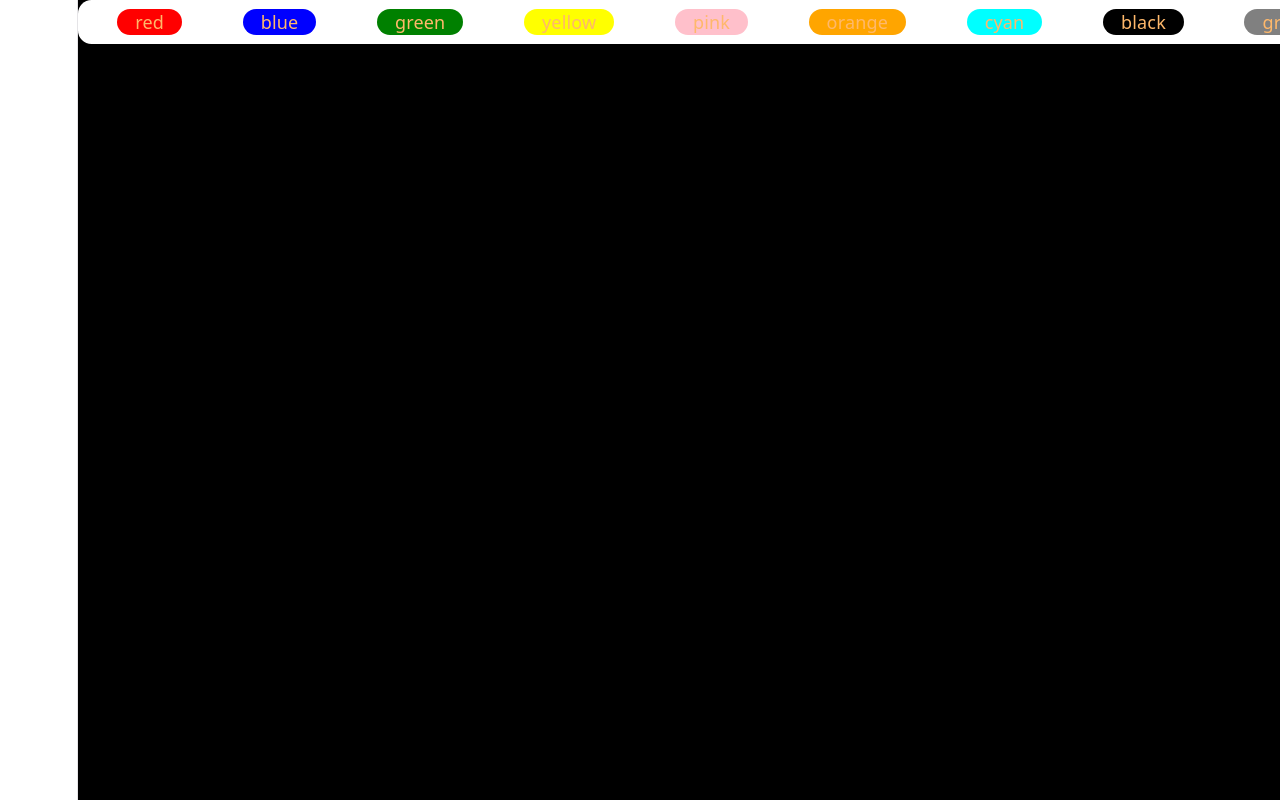
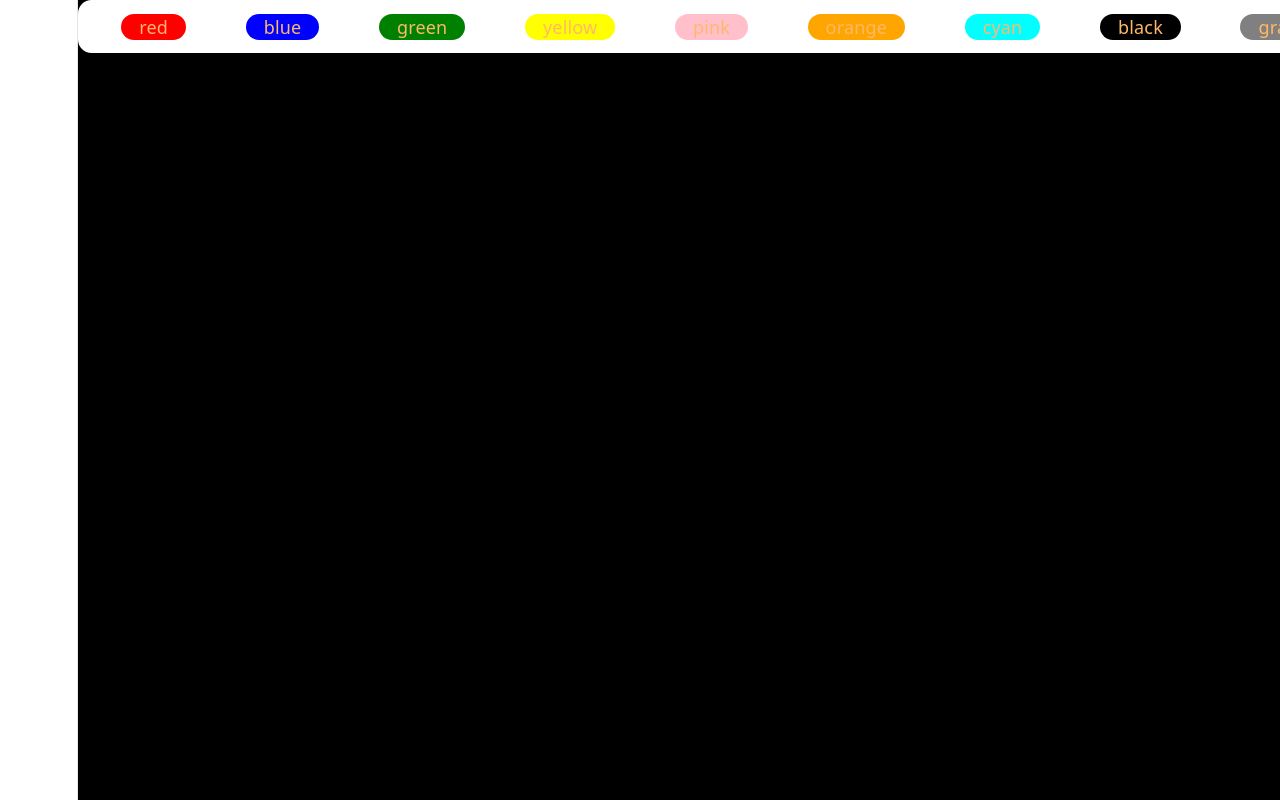
Before and after one commit to gauravgupta926099-lang/frontend-projects, a React (Vite) app in the folder react-projects/backgroundchanger/: page / in a window 1280 px wide. Shown: the top 800 px of the page. Built offline with nearby package versions, Linux system fonts and the light colour scheme.

Commit message:
Update App.jsx

```diff
--- a/react-projects/backgroundchanger/src/App.jsx
+++ b/react-projects/backgroundchanger/src/App.jsx
@@ -5,7 +5,7 @@ function App() {
 
     let [backgroundColor, setColor] = useState("black");
     return (<div className="h-dvh bg-black w-dvw" style={{ backgroundColor }}>
-        <div className="w-dvw flex items-center rounded-xl justify-around p-2 bg-white">
+        <div className="w-dvw flex items-center rounded-xl justify-around p-3 bg-white">
             <Button color="red" onClick={() => setColor("red")} />
             <Button color="blue" onClick={() => setColor("blue")} />
             <Button color="green" onClick={() => setColor("green")} />
```
